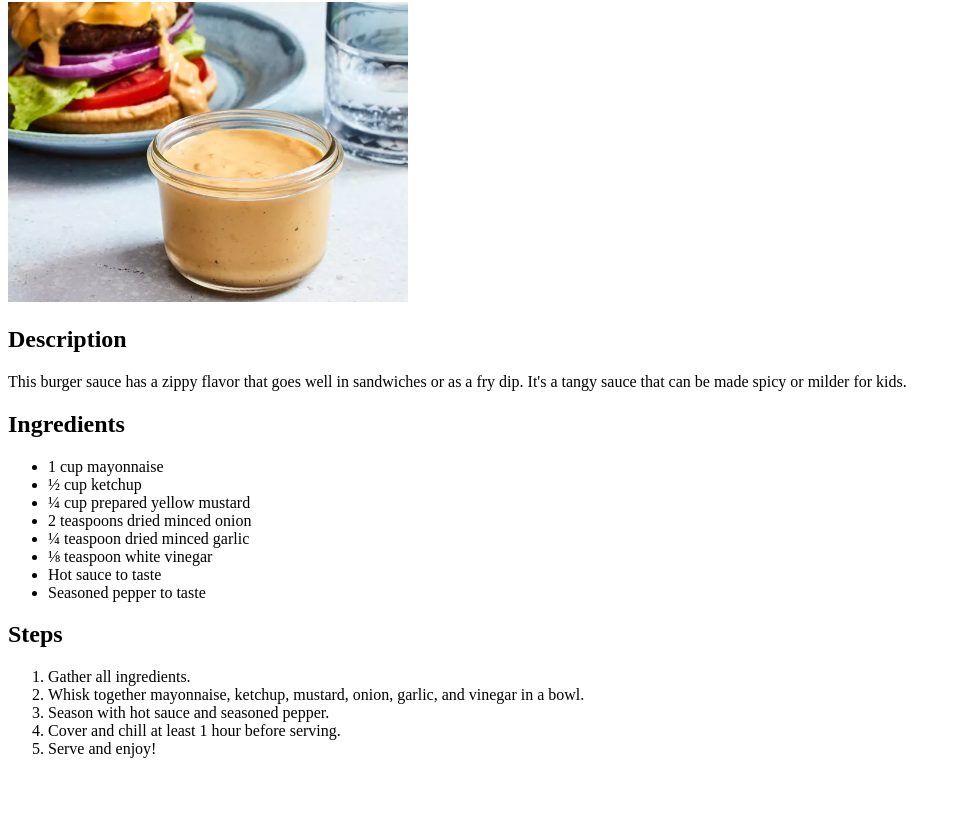
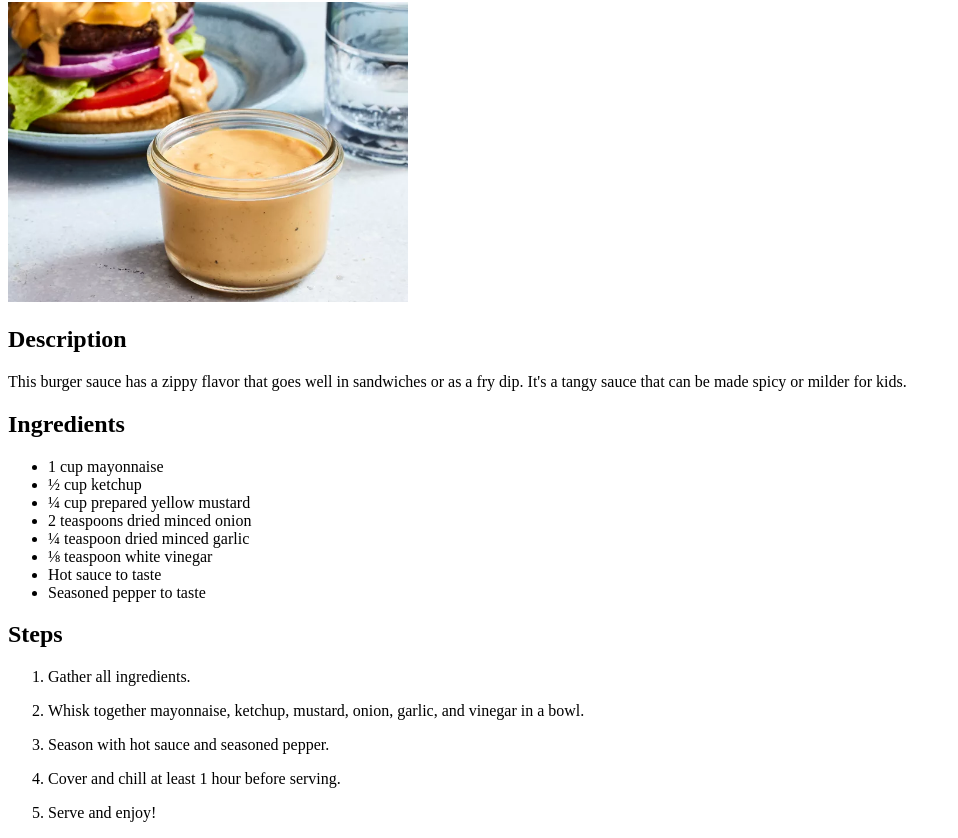
Before and after one commit to Visioness/odin-recipes, a plain HTML site: page recipes/burger-sauce.html in a window 1280 px wide. Shown: the part 78-916 px from the top of the page, without its empty margins (0-958 px from the left). Before the commit the page ends 852 px from the top, so only its background shows below. Drawn offline with Linux system fonts and the light colour scheme.

Commit message:
Fix list items
Steps in some pages had no p tags in their list
items. Added p tags.

```diff
--- a/recipes/burger-sauce.html
+++ b/recipes/burger-sauce.html
@@ -26,11 +26,11 @@
 
         <h2>Steps</h2>
         <ol>
-            <li>Gather all ingredients.</li>
-            <li>Whisk together mayonnaise, ketchup, mustard, onion, garlic, and vinegar in a bowl.</li>
-            <li>Season with hot sauce and seasoned pepper.</li>
-            <li>Cover and chill at least 1 hour before serving.</li>
-            <li>Serve and enjoy!</li>
+            <li><p>Gather all ingredients.</p></li>
+            <li><p>Whisk together mayonnaise, ketchup, mustard, onion, garlic, and vinegar in a bowl.</p></li>
+            <li><p>Season with hot sauce and seasoned pepper.</p></li>
+            <li><p>Cover and chill at least 1 hour before serving.</p></li>
+            <li><p>Serve and enjoy!</p></li>
         </ol>
     </body>
 </html>
```
Also changed, not shown: recipes/bazlama.html (+4 -4 lines).
